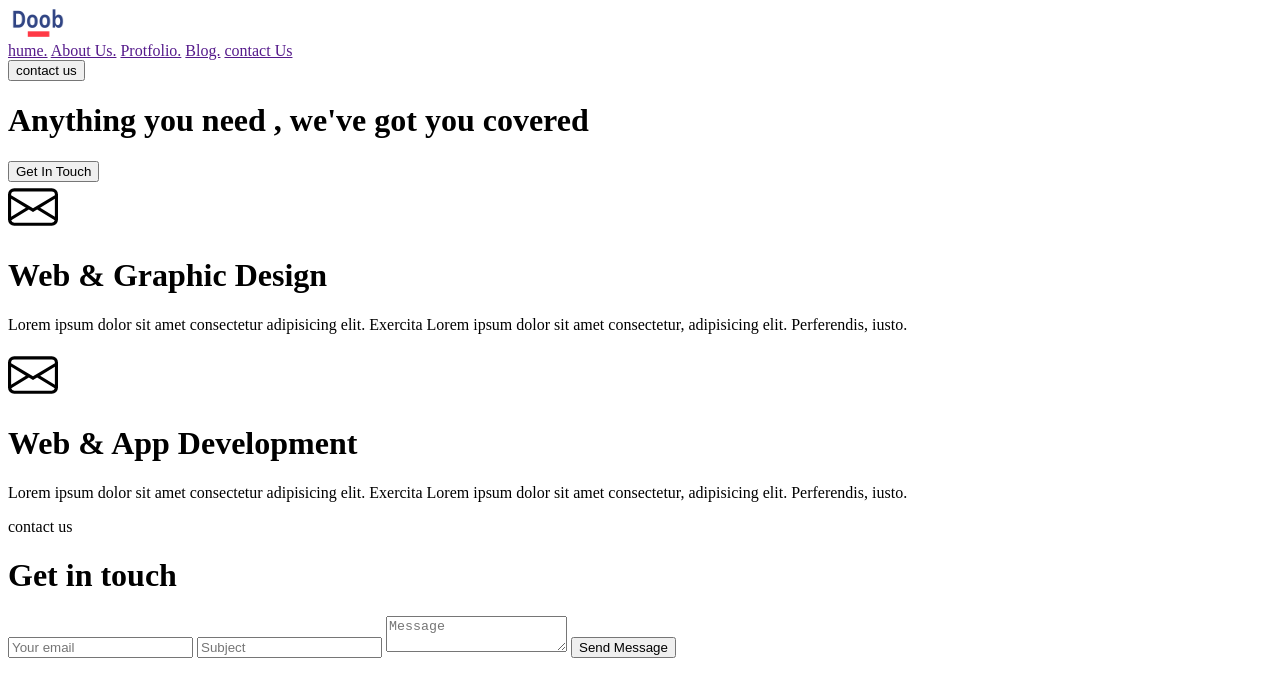
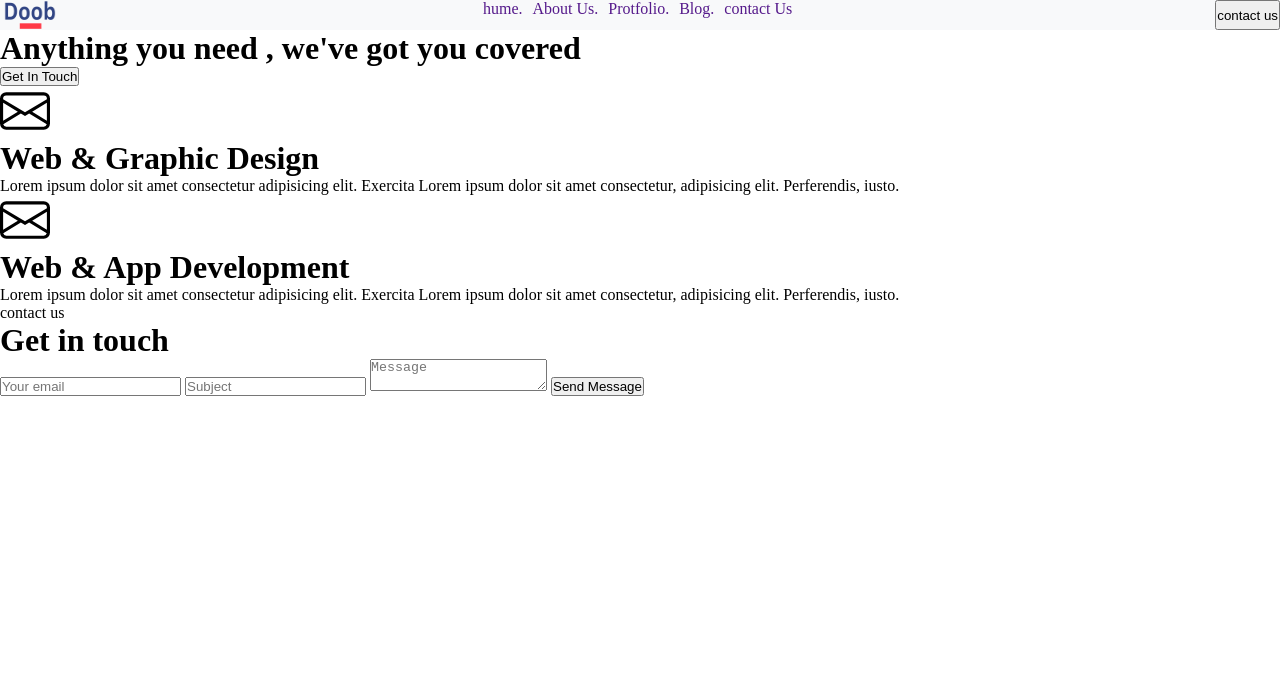
Before and after one commit to ImyMek1/TeamProject, a plain HTML site: page index.html in a window 1280 px wide. Drawn offline with Linux system fonts and the light colour scheme.

Commit message:
css-firstnav

```diff
--- a/Public/css/app.css
+++ b/Public/css/app.css
@@ -0,0 +1,18 @@
+* {
+    margin: 0;
+    padding: 0;
+    box-sizing: border-box;
+}
+nav{
+    background-color: #f8f9fa;
+    display: flex;
+    justify-content: space-between;
+
+}
+.link{
+    display: flex;
+    gap: 10px;
+}
+.link a{
+    text-decoration: none;
+}
--- a/index.html
+++ b/index.html
@@ -4,6 +4,7 @@
     <meta charset="UTF-8">
     <meta name="viewport" content="width=device-width, initial-scale=1.0">
     <link rel="stylesheet" href="./Public/app.css">
+    <link rel="stylesheet" href="./Public/css/app.css">
     <title>Doop</title>
 </head>
 <body>
```
